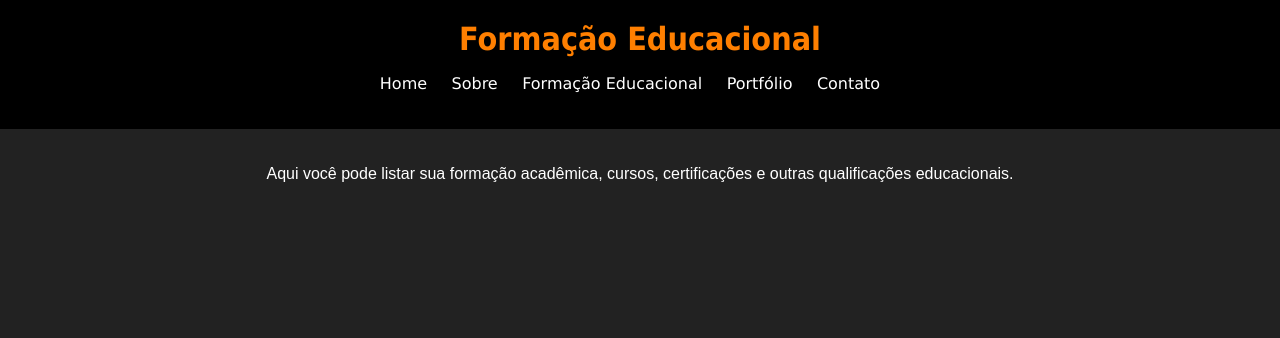
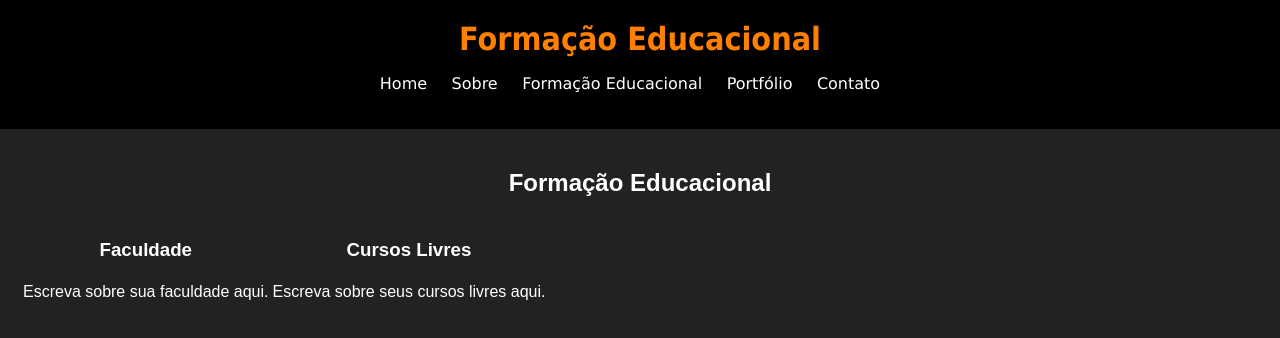
Before and after one commit to FelipeMattos17/meu-portfolio, a plain HTML site: page education.html in a window 1280 px wide. Drawn offline with Linux system fonts and the light colour scheme.

Commit message:
Update education.html

```diff
--- a/education.html
+++ b/education.html
@@ -20,7 +20,19 @@
         </nav>
     </header>
     <main>
-        <p>Aqui você pode listar sua formação acadêmica, cursos, certificações e outras qualificações educacionais.</p>
+        <div class="education-content">
+            <h2>Formação Educacional</h2>
+            <table>
+                <tr>
+                    <td><h3>Faculdade</h3></td>
+                    <td><h3>Cursos Livres</h3></td>
+                </tr>
+                <tr>
+                    <td>Escreva sobre sua faculdade aqui.</td>
+                    <td>Escreva sobre seus cursos livres aqui.</td>
+                </tr>
+            </table>
+        </div>
     </main>
 </body>
 </html>
```
